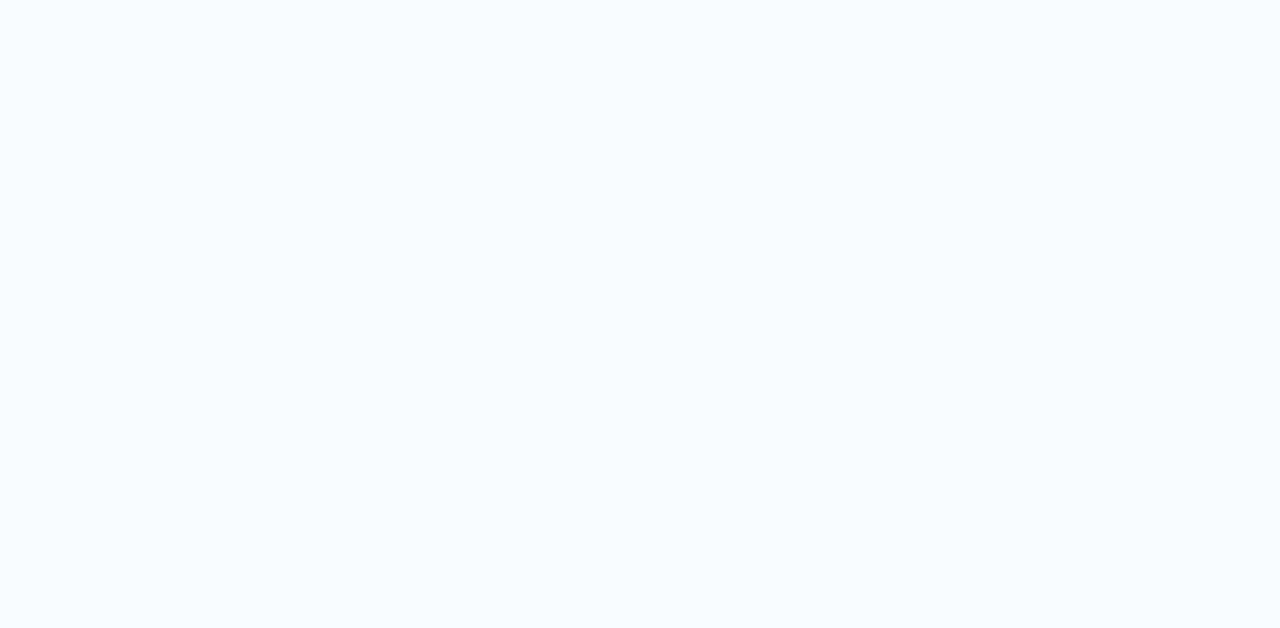
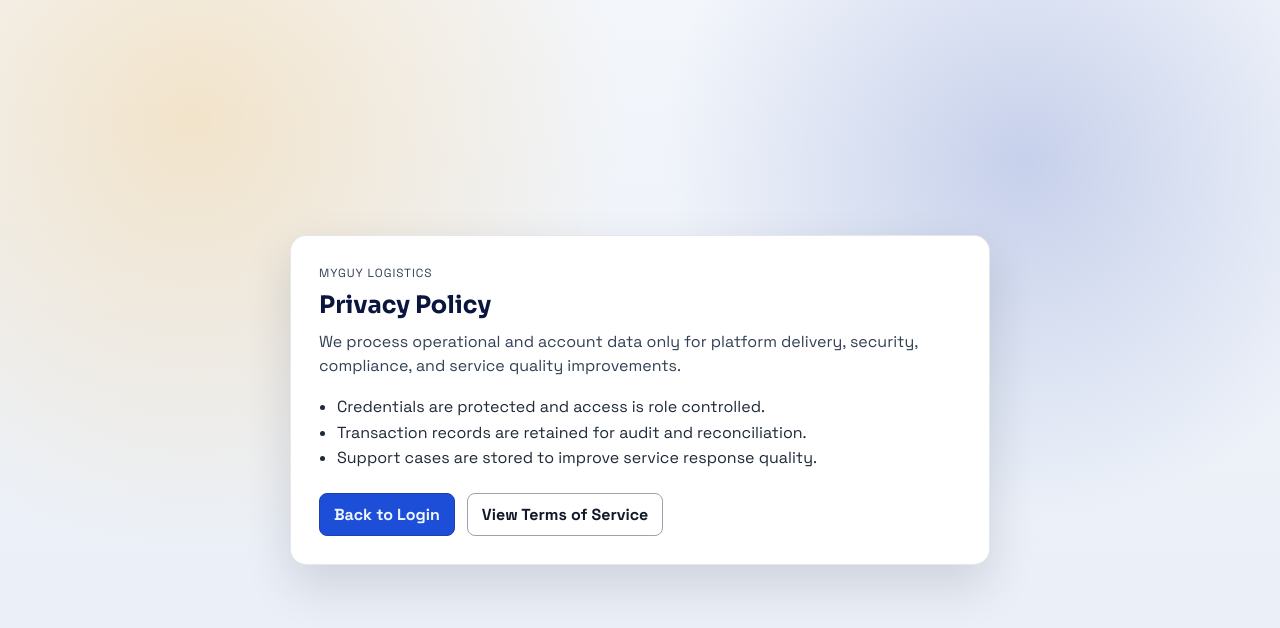
Before and after one commit to Nelo-2025/MyGuyProject, a React (Vite) app: page /privacy-policy in a window 1280 px wide. Before the commit this address had no page. Shown: the top 628 px of the page. Built offline with nearby package versions, Linux system fonts and the light colour scheme.

Commit message:
link commit

```diff
--- a/src/App.css
+++ b/src/App.css
@@ -661,6 +661,10 @@
   background: #e9edf5;
 }
 
+.support-btn {
+  text-decoration: none;
+}
+
 .login-footer {
   position: absolute;
   left: 16px;
@@ -691,6 +695,76 @@
 
 .login-footer a:hover {
   text-decoration: underline;
+}
+
+.auth-info-page {
+  min-height: 100vh;
+  display: grid;
+  place-items: center;
+  padding: 32px 18px;
+  background: radial-gradient(circle at 15% 15%, rgba(245, 158, 11, 0.2), transparent 34%),
+    radial-gradient(circle at 80% 20%, rgba(30, 64, 175, 0.2), transparent 30%),
+    linear-gradient(180deg, #f3f6fb 0%, #e8eef7 100%);
+}
+
+.auth-info-card {
+  width: min(700px, 100%);
+  background: #ffffff;
+  border: 1px solid rgba(15, 23, 42, 0.1);
+  border-radius: 16px;
+  padding: 28px;
+  box-shadow: 0 20px 48px rgba(15, 23, 42, 0.14);
+}
+
+.auth-info-eyebrow {
+  margin: 0;
+  text-transform: uppercase;
+  letter-spacing: 0.08em;
+  font-size: 0.74rem;
+  color: #475569;
+}
+
+.auth-info-card h1 {
+  margin: 8px 0 10px;
+  color: #0b163f;
+}
+
+.auth-info-card p {
+  margin: 0;
+  color: #334155;
+  line-height: 1.5;
+}
+
+.auth-info-list {
+  margin: 16px 0 0;
+  padding-left: 18px;
+  color: #1f2937;
+  line-height: 1.6;
+}
+
+.auth-info-actions {
+  margin-top: 22px;
+  display: flex;
+  gap: 12px;
+  flex-wrap: wrap;
+}
+
+.auth-info-link {
+  display: inline-flex;
+  align-items: center;
+  justify-content: center;
+  text-decoration: none;
+  border: 1px solid #9ca3af;
+  color: #111827;
+  border-radius: 8px;
+  padding: 10px 14px;
+  font-weight: 700;
+}
+
+.auth-info-link.primary {
+  border-color: #1e40af;
+  background: #1d4ed8;
+  color: #eff6ff;
 }
 
 .logout-btn {
--- a/src/App.tsx
+++ b/src/App.tsx
@@ -5,6 +5,10 @@ import Dashboard from "./Pages/Overview";
 import Vendors from "./Pages/Vendors";
 import Riders from "./Pages/Riders";
 import Finance from "./Pages/Finance";
+import PrivacyPolicy from "./Pages/PrivacyPolicy.tsx";
+import TermsOfService from "./Pages/TermsOfService.tsx";
+import Support from "./Pages/Support.tsx";
+import ForgotPassword from "./Pages/ForgotPassword.tsx";
 function App() {
 
   return (
@@ -18,6 +22,10 @@ function App() {
       <Route path="/finance" element={<Finance />} />
       <Route path="/validation" element={<Dashboard />} />
       <Route path="/network-brain" element={<Dashboard />} />
+      <Route path="/privacy-policy" element={<PrivacyPolicy />} />
+      <Route path="/terms-of-service" element={<TermsOfService />} />
+      <Route path="/support" element={<Support />} />
+      <Route path="/forgot-password" element={<ForgotPassword />} />
     </Routes>
   );
 }
--- /dev/null
+++ b/src/Pages/ForgotPassword.tsx
@@ -0,0 +1,33 @@
+import { Link } from "react-router-dom";
+
+function ForgotPassword() {
+  return (
+    <main className="auth-info-page" aria-labelledby="forgot-title">
+      <section className="auth-info-card">
+        <p className="auth-info-eyebrow">MyGuy Logistics</p>
+        <h1 id="forgot-title">Reset Password</h1>
+        <p>
+          To reset your password, contact your administrator or use your
+          organization's approved identity recovery process.
+        </p>
+
+        <ul className="auth-info-list" aria-label="Recovery steps">
+          <li>Confirm your registered company email address.</li>
+          <li>Request a temporary reset token from support.</li>
+          <li>Use the token to complete password reset verification.</li>
+        </ul>
+
+        <div className="auth-info-actions">
+          <Link to="/" className="auth-info-link primary">
+            Back to Login
+          </Link>
+          <Link to="/support" className="auth-info-link">
+            Contact Support
+          </Link>
+        </div>
+      </section>
+    </main>
+  );
+}
+
+export default ForgotPassword;
--- a/src/Pages/Login.tsx
+++ b/src/Pages/Login.tsx
@@ -1,5 +1,5 @@
 import { useId, useState, type FormEvent } from "react";
-import { useNavigate } from "react-router-dom";
+import { Link, useNavigate } from "react-router-dom";
 
 
 type LoginProps = {
@@ -67,9 +67,9 @@ function Login({ onLogin }: LoginProps) {
 
             <div className="password-row">
               <label htmlFor="password">Password</label>
-              <a href="#" className="forgot-link">
+              <Link to="/forgot-password" className="forgot-link">
                 Forgot Password?
-              </a>
+              </Link>
             </div>
             <div className="input-wrap">
               <span className="input-icon" aria-hidden="true">
@@ -110,7 +110,7 @@ function Login({ onLogin }: LoginProps) {
 
             <div className="support-block">
               <p>Need assistance? Contact your system administrator or support team.</p>
-              <button type="button" className="support-btn">
+              <Link to="/support" className="support-btn" aria-label="Open support page">
                 <span aria-hidden="true">
                   <svg viewBox="0 0 24 24" width="18" height="18" fill="none" stroke="currentColor" strokeWidth="1.8" strokeLinecap="round" strokeLinejoin="round" role="presentation">
                     <path d="M12 19v-2.4" />
@@ -120,7 +120,7 @@ function Login({ onLogin }: LoginProps) {
                   </svg>
                 </span>
                 <span>Support</span>
-              </button>
+              </Link>
             </div>
           </form>
         </section>
@@ -129,9 +129,9 @@ function Login({ onLogin }: LoginProps) {
       <footer className="login-footer">
         <p>MyGuy Logistics</p>
         <nav aria-label="Legal links">
-          <a href="#">Privacy Policy</a>
-          <a href="#">Terms of Service</a>
-          <a href="#">Support</a>
+          <Link to="/privacy-policy">Privacy Policy</Link>
+          <Link to="/terms-of-service">Terms of Service</Link>
+          <Link to="/support">Support</Link>
         </nav>
         <p>Copyright 2024 MyGuy Logistics. All rights reserved.</p>
       </footer>
--- a/src/Pages/Overview.tsx
+++ b/src/Pages/Overview.tsx
@@ -1,5 +1,5 @@
 import { useMemo, useState } from "react";
-import { NavLink, useLocation } from "react-router-dom";
+import { NavLink, useLocation, useNavigate } from "react-router-dom";
 import { Area, AreaChart, CartesianGrid, ResponsiveContainer, Tooltip, XAxis, YAxis } from "recharts";
 import SystemTopBar from "./Component/SystemTopBar.tsx";
 
@@ -59,6 +59,14 @@ const operationsLinks: SidebarLink[] = [
 const growthLinks: SidebarLink[] = [
 	{ label: "Validation", to: "/validation" },
 	{ label: "Network Brain", to: "/network-brain" },
+];
+
+const mobileLinks: Array<{ label: string; to: string }> = [
+	{ label: "Dashboard", to: "/overview" },
+	{ label: "Fleet", to: "/riders" },
+	{ label: "New", to: "/orders" },
+	{ label: "Alerts", to: "/finance" },
+	{ label: "Profile", to: "/vendors" },
 ];
 
 const metrics: MetricCard[] = [
@@ -152,6 +160,7 @@ function SidebarLinkItem({ label, to, count, countClassName }: SidebarLink) {
 
 function Overview() {
 	const { pathname } = useLocation();
+	const navigate = useNavigate();
 	const [ordersSearchQuery, setOrdersSearchQuery] = useState("");
 	const [activeOrdersTab, setActiveOrdersTab] = useState<OrdersTab>("all");
 	const pageTitleMap: Record<string, string> = {
@@ -268,7 +277,11 @@ function Overview() {
 					<button type="button" className="mg-nav-item muted">
 						Help Center
 					</button>
-					<button type="button" className="mg-nav-item muted">
+					<button
+						type="button"
+						className="mg-nav-item muted"
+						onClick={() => navigate("/")}
+					>
 						Logout
 					</button>
 				</div>
@@ -475,13 +488,15 @@ function Overview() {
 				</section>
 
 				<nav className="mg-mobile-nav" aria-label="Mobile">
-					<button type="button" className="active">
-						Dashboard
-					</button>
-					<button type="button">Fleet</button>
-					<button type="button">New</button>
-					<button type="button">Alerts</button>
-					<button type="button">Profile</button>
+					{mobileLinks.map((link) => (
+						<NavLink
+							key={link.to}
+							to={link.to}
+							className={({ isActive }) => (isActive ? "active" : "")}
+						>
+							{link.label}
+						</NavLink>
+					))}
 				</nav>
 			</main>
 		</div>
--- /dev/null
+++ b/src/Pages/PrivacyPolicy.tsx
@@ -0,0 +1,33 @@
+import { Link } from "react-router-dom";
+
+function PrivacyPolicy() {
+  return (
+    <main className="auth-info-page" aria-labelledby="privacy-title">
+      <section className="auth-info-card">
+        <p className="auth-info-eyebrow">MyGuy Logistics</p>
+        <h1 id="privacy-title">Privacy Policy</h1>
+        <p>
+          We process operational and account data only for platform delivery,
+          security, compliance, and service quality improvements.
+        </p>
+
+        <ul className="auth-info-list" aria-label="Privacy summary">
+          <li>Credentials are protected and access is role controlled.</li>
+          <li>Transaction records are retained for audit and reconciliation.</li>
+          <li>Support cases are stored to improve service response quality.</li>
+        </ul>
+
+        <div className="auth-info-actions">
+          <Link to="/" className="auth-info-link primary">
+            Back to Login
+          </Link>
+          <Link to="/terms-of-service" className="auth-info-link">
+            View Terms of Service
+          </Link>
+        </div>
+      </section>
+    </main>
+  );
+}
+
+export default PrivacyPolicy;
--- /dev/null
+++ b/src/Pages/Support.tsx
@@ -0,0 +1,33 @@
+import { Link } from "react-router-dom";
+
+function Support() {
+  return (
+    <main className="auth-info-page" aria-labelledby="support-title">
+      <section className="auth-info-card">
+        <p className="auth-info-eyebrow">MyGuy Logistics</p>
+        <h1 id="support-title">Support Center</h1>
+        <p>
+          Reach your system administrator or support desk for account access,
+          delivery operations support, and billing questions.
+        </p>
+
+        <ul className="auth-info-list" aria-label="Support channels">
+          <li>Email: support@myguy-logistics.com</li>
+          <li>Phone: +234 800 000 0000</li>
+          <li>Hours: Monday to Saturday, 8:00 AM to 7:00 PM</li>
+        </ul>
+
+        <div className="auth-info-actions">
+          <Link to="/" className="auth-info-link primary">
+            Back to Login
+          </Link>
+          <Link to="/overview" className="auth-info-link">
+            Go to Dashboard
+          </Link>
+        </div>
+      </section>
+    </main>
+  );
+}
+
+export default Support;
--- /dev/null
+++ b/src/Pages/TermsOfService.tsx
@@ -0,0 +1,33 @@
+import { Link } from "react-router-dom";
+
+function TermsOfService() {
+  return (
+    <main className="auth-info-page" aria-labelledby="terms-title">
+      <section className="auth-info-card">
+        <p className="auth-info-eyebrow">MyGuy Logistics</p>
+        <h1 id="terms-title">Terms of Service</h1>
+        <p>
+          By using this portal, administrators agree to follow account security,
+          approved operational workflows, and data handling standards.
+        </p>
+
+        <ul className="auth-info-list" aria-label="Terms summary">
+          <li>Accounts must not be shared across unauthorized personnel.</li>
+          <li>Operational updates should reflect verified shipment states.</li>
+          <li>Abuse or unauthorized access attempts may be restricted.</li>
+        </ul>
+
+        <div className="auth-info-actions">
+          <Link to="/" className="auth-info-link primary">
+            Back to Login
+          </Link>
+          <Link to="/privacy-policy" className="auth-info-link">
+            View Privacy Policy
+          </Link>
+        </div>
+      </section>
+    </main>
+  );
+}
+
+export default TermsOfService;
```
Also changed, not shown: src/Pages/Component/AdminShell.tsx (+25 -9 lines).
